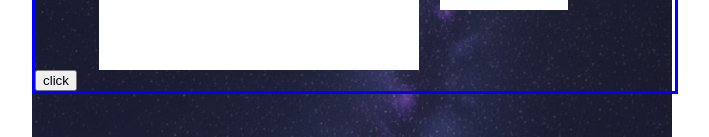
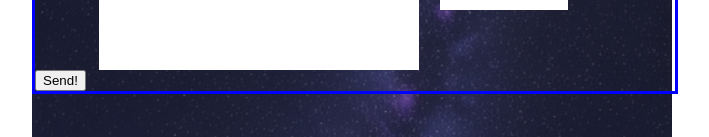
Before and after one commit to andrei-g-git/cape-swap, a React (Vite) app: page / in a window 1280 px wide. Shown: the part 663-800 px from the top of the page, without its empty margins (288-997 px from the left). Built offline with nearby package versions, Linux system fonts and the light colour scheme.

Commit message:
add generated image fetch

```diff
--- a/src/features/content.tsx
+++ b/src/features/content.tsx
@@ -2,20 +2,15 @@ import { useState } from 'react'
 import Panels from './panels'
 import './content.css'
 
-function Content(props: any) {
-    const [gotInference, setGotInference] = useState(false)
+function Content(props: any) { //this looks a bit useless now...
 
     return (
         <div className="content">
-            <Panels biggerFirst={gotInference}
-                key={gotInference}
-            />
-
-            <button onClick={() => setGotInference(!gotInference)}>
-                click
-            </button>
+            <Panels />
         </div>
     )
 }
 
+
+
 export default Content
--- a/src/features/panels.tsx
+++ b/src/features/panels.tsx
@@ -8,8 +8,9 @@ function Panels(props: any) {
     const [imageFile, setImageFile] = useState<File>(new File([], placeholderImage));
     const [prompt, setPrompt] = useState('a picture of a superhero, frontal view, full body shot, realistic, ultra realistic, high quality');
     const [negative, setNegative] = useState("bad hands, bad anatomy, cartoon, anime, cgi");
-    const [selfie, setSelfie] = useState(placeholderImage);
+    const [selfie, setSelfie] = useState(placeholderImage); //i made react reload all sort of stuff so I shouldn't use a one-size-fits-all state for both the uploaded image and response image
     const [uploaded, setUploaded] = useState(false);
+    const [gotInference, setGotInference] = useState(false);
 
     useEffect(() => {
         console.log("uploaded:  ", uploaded)
@@ -21,7 +22,7 @@ function Panels(props: any) {
     return (
         <>
             {
-                !props.biggerFirst?
+                !gotInference?
                     <div className="panels">
                         <Panel key={uploaded} index={1} width="25vw" height="60vh">
                             {
@@ -59,10 +60,17 @@ function Panels(props: any) {
                         <Panel index={1} width="3vw" height="35vh"/>
                         <Panel index={2} width="10vw" height="45vh"/>
                         <Panel index={3} width="25vw" height="60vh">
-                            <div> + </div>
+                            {/* <img
+                                src={selfie}
+                                width="100%"
+                                height="100%"
+                            /> */}
+                            <div dangerouslySetInnerHTML={{__html: selfie}}/>
                         </Panel>
                     </div>
             }
+
+            <button onClick={handleSubmit(imageFile, setSelfie, setGotInference, prompt, negative)}> Send! </button>
         </>
     )
 }
@@ -90,4 +98,34 @@ export const handleUpload = (setImageFile: React.Dispatch<React.SetStateAction<F
     }
 }
 
+
+const handleSubmit = (image: File, setSelfie: Function, setGotInference: Function, prompt: string, negative: string) => { //File extends Blob
+    return (event: any) => {
+        event.preventDefault();
+
+        const data = new FormData();
+        data.append("prompt", prompt);
+        data.append("negative", negative)
+        data.append("image", image);
+
+        console.log(data)
+
+        fetch(
+            "http://localhost:5000/diffusers/inpaint",
+            {
+                method: "POST",
+                mode: "cors",
+                body: data
+            }
+        )
+            .then(res => res.text())
+            .then(html => {
+                setSelfie(html);
+                setGotInference(true)
+            })
+
+    }
+}
+
+
 export default Panels
```
